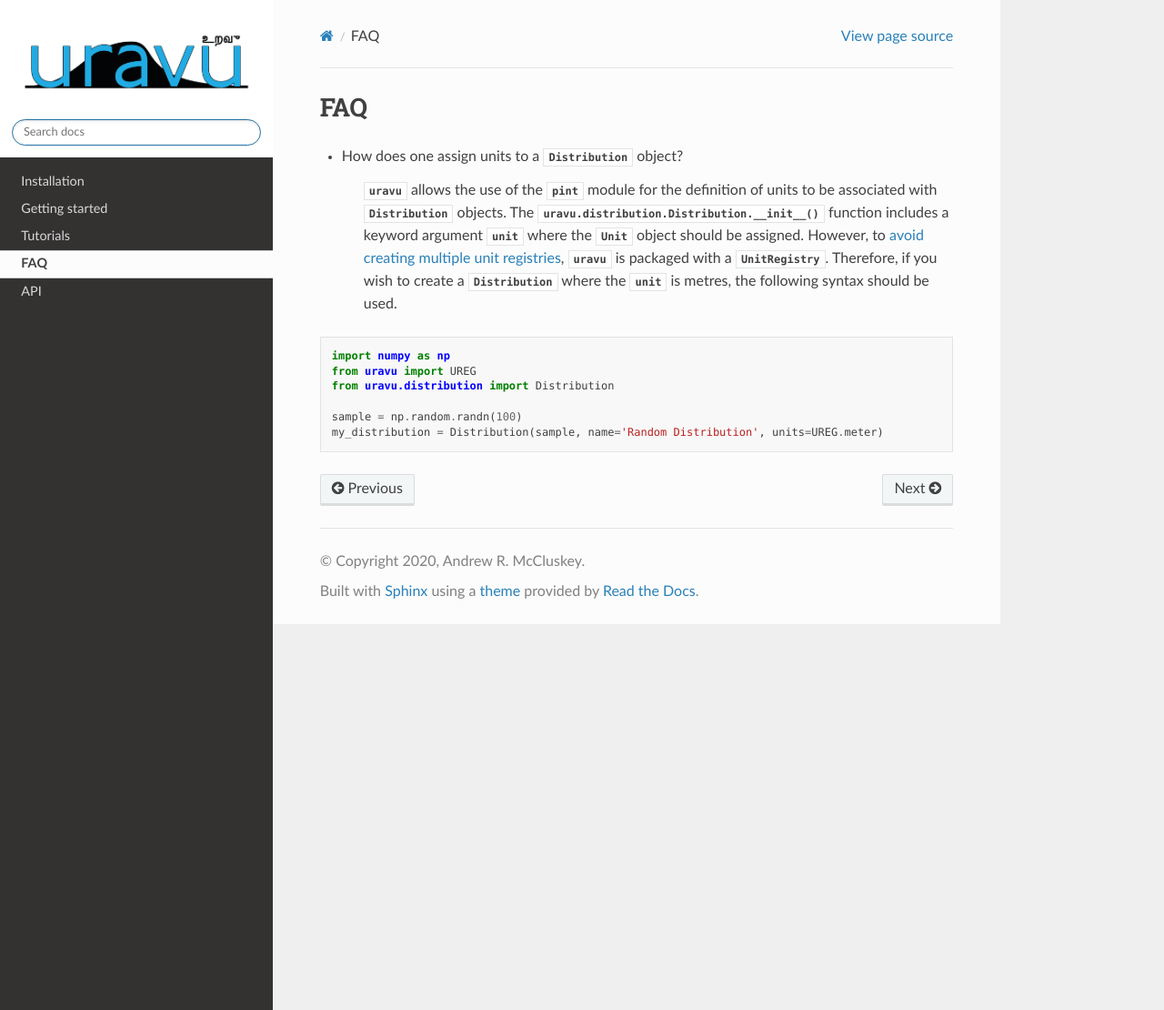
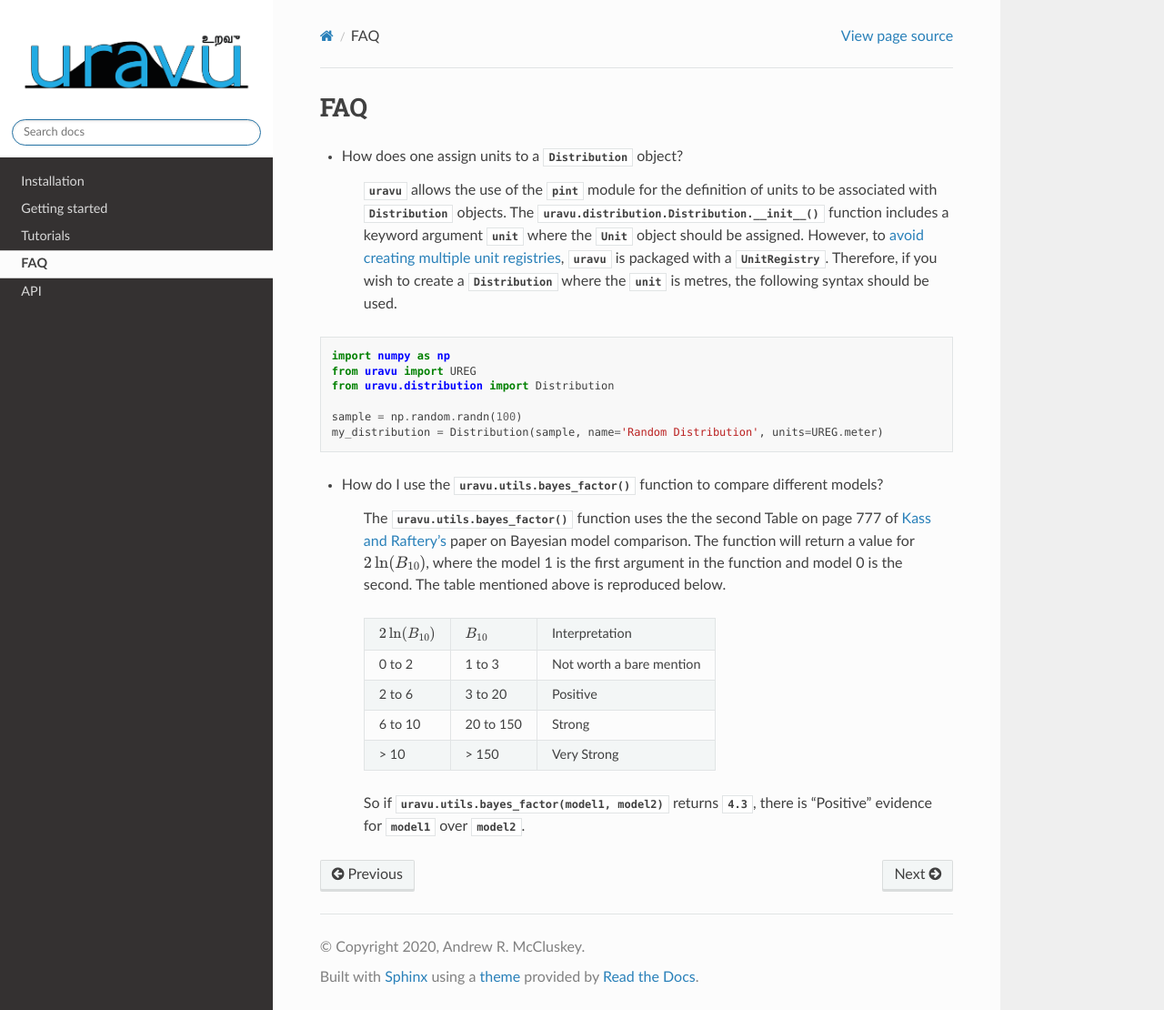
Before and after one commit to arm61/uravu, a Sphinx documentation site: the page built from docs/source/faq.rst, in a window 1280 px wide and 1110 px high. Shown: the whole window at 91% size. Built offline with Sphinx 7.4.7 and the Read the Docs theme 2.0.0, drawn with Linux system fonts in a browser that asks for light colours; formulas are drawn with MathJax 3.

Commit message:
more faws

```diff
--- a/docs/source/faq.rst
+++ b/docs/source/faq.rst
@@ -17,5 +17,26 @@ FAQ
    sample = np.random.randn(100)
    my_distribution = Distribution(sample, name='Random Distribution', units=UREG.meter)
 
+- How do I use the :func:`uravu.utils.bayes_factor()` function to compare different models?
+
+    The :func:`uravu.utils.bayes_factor()` function uses the the second Table on page 777 of `Kass and Raftery's`_ paper on Bayesian model comparison.
+    The function will return a value for :math:`2\ln(B_{10})`, where the model 1 is the first argument in the function and model 0 is the second.
+    The table mentioned above is reproduced below.
+
+    +-----------------------+-----------------+--------------------------+
+    | :math:`2\ln(B_{10})`  |  :math:`B_{10}` |  Interpretation          |
+    +-----------------------+-----------------+--------------------------+
+    | 0 to 2                | 1 to 3          | Not worth a bare mention |
+    +-----------------------+-----------------+--------------------------+
+    | 2 to 6                | 3 to 20         | Positive                 |
+    +-----------------------+-----------------+--------------------------+
+    | 6 to 10               | 20 to 150       | Strong                   |
+    +-----------------------+-----------------+--------------------------+
+    | > 10                  | > 150           | Very Strong              |
+    +-----------------------+-----------------+--------------------------+
+
+    So if :py:class:`uravu.utils.bayes_factor(model1, model2)` returns :py:attr:`4.3`, there is "Positive" evidence for :py:attr:`model1` over :py:attr:`model2`.
+
 
 .. _avoid creating multiple unit registries: https://pint.readthedocs.io/en/0.11/tutorial.html#using-pint-in-your-projects
+.. _Kass and Raftery's: https://www.colorado.edu/amath/sites/default/files/attached-files/kassraftery95.pdf
```
